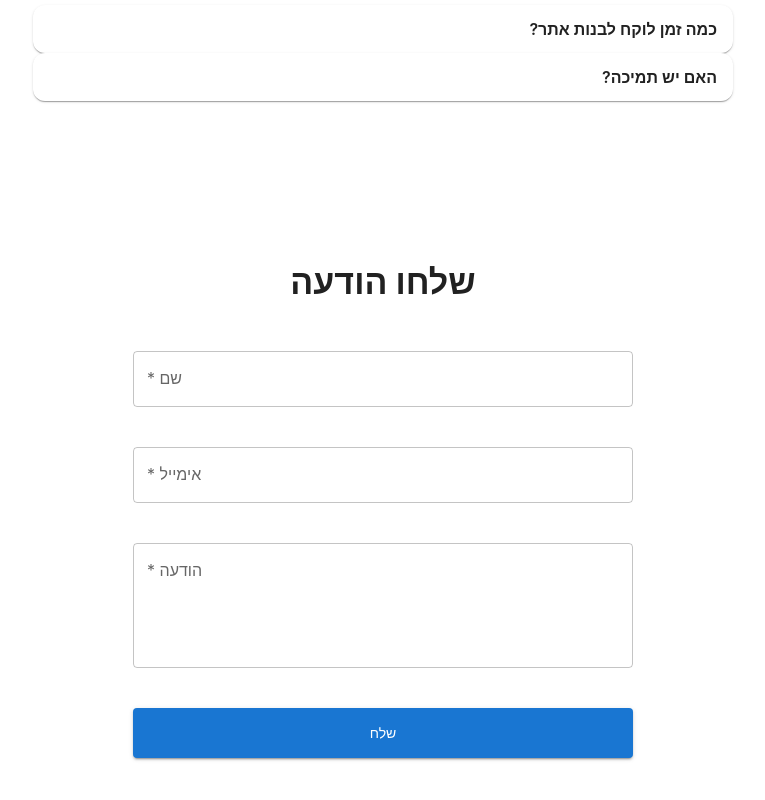
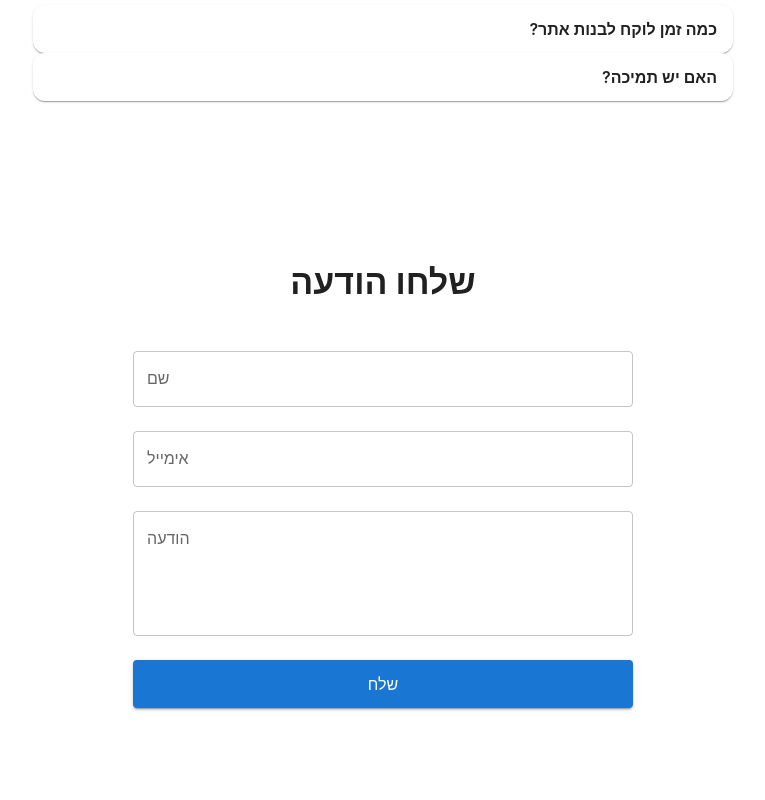
Before and after one commit to urikhaimov/landing-template, a Next.js app: page / in a window 1280 px wide. Shown: the part 1781-2581 px from the top of the page, without its empty margins (257-1022 px from the left). Built offline with nearby package versions, Linux system fonts and the light colour scheme; some icons are missing.

Commit message:
fixed contact

```diff
--- a/src/components/Contact.tsx
+++ b/src/components/Contact.tsx
@@ -1,23 +1,17 @@
 "use client";
 
-import {
-  Box,
-  Typography,
-  TextField,
-  Button,
-  Alert,
-  FormHelperText,
-} from "@mui/material";
+import { Box, Typography, TextField, Button, Alert } from "@mui/material";
 import { useForm } from "react-hook-form";
-import { useState, useContext } from "react";
+import { useState, useContext, useRef, useEffect } from "react";
 import { AppContext } from "../lib/AppContext";
-import { motion } from "framer-motion";
 
 interface FormValues {
   name: string;
   email: string;
   message: string;
 }
+
+type FieldName = keyof FormValues;
 
 export default function Contact() {
   const { ui, lang } = useContext(AppContext)!;
@@ -26,41 +20,35 @@ export default function Contact() {
     register,
     handleSubmit,
     formState: { errors },
-    trigger,
     reset,
-  } = useForm<FormValues>();
+  } = useForm<FormValues>({ mode: "onSubmit" });
 
   const [loading, setLoading] = useState(false);
   const [status, setStatus] = useState<"success" | "error" | null>(null);
 
-  // Shake animation
-  const shake = {
-    animate: (err: boolean) =>
-      err
-        ? {
-            x: [-6, 6, -6, 6, 0],
-            transition: { duration: 0.3 },
-          }
-        : {},
+  // Refs for scrolling to the first invalid field
+  const nameRef = useRef<HTMLInputElement | null>(null);
+  const emailRef = useRef<HTMLInputElement | null>(null);
+  const messageRef = useRef<HTMLInputElement | null>(null);
+
+  const fieldRefs: Record<FieldName, React.RefObject<HTMLInputElement | null>> = {
+    name: nameRef,
+    email: emailRef,
+    message: messageRef,
   };
 
-  // Static layout CSS (NOT in <motion.div style>)
-  const fieldWrapper = {
-    width: "100%",
-    maxWidth: "500px",
-    position: "relative",
-    margin: "0 auto",
-  };
+  // Auto-scroll to first validation error
+  useEffect(() => {
+    const firstError = Object.keys(errors)[0] as FieldName | undefined;
 
-  const helperStyle = {
-    position: "absolute",
-    bottom: "-22px",
-    fontSize: "0.75rem",
-    color: "error.main",
-    ...(lang === "he"
-      ? { right: 0, textAlign: "right" }
-      : { left: 0, textAlign: "left" }),
-  };
+    if (!firstError) return;
+
+    const ref = fieldRefs[firstError];
+    if (ref?.current) {
+      ref.current.scrollIntoView({ behavior: "smooth", block: "center" });
+      ref.current.focus();
+    }
+  }, [errors, fieldRefs]);
 
   // Submit handler
   const onSubmit = async (data: FormValues) => {
@@ -108,95 +96,74 @@ export default function Contact() {
             mx: "auto",
             display: "flex",
             flexDirection: "column",
-            gap: 5,
+            gap: 3,
             direction: lang === "he" ? "rtl" : "ltr",
           }}
         >
           {/* NAME */}
-          <motion.div animate={shake.animate(!!errors.name)}>
-            <Box sx={fieldWrapper}>
           <TextField
-                fullWidth
-                label={lang === "he" ? "שם *" : "Name *"}
+            inputRef={nameRef}
+            label={lang === "he" ? "שם" : "Name"}
             {...register("name", {
-                  required: lang === "he" ? "נא למלא את השם" : "Name is required",
+              required: lang === "he" ? "אנא הזן שם" : "Name is required",
               minLength: {
                 value: 2,
-                    message: lang === "he" ? "השם קצר מדי" : "Name is too short",
+                message:
+                  lang === "he" ? "השם קצר מדי" : "Name is too short",
               },
             })}
-                error={!!errors.name}
-                onBlur={() => trigger("name")}
+            error={Boolean(errors.name)}
+            helperText={errors.name?.message}
           />
-              {errors.name && (
-                <FormHelperText sx={helperStyle}>
-                  {errors.name.message}
-                </FormHelperText>
-              )}
-            </Box>
-          </motion.div>
 
           {/* EMAIL */}
-          <motion.div animate={shake.animate(!!errors.email)}>
-            <Box sx={fieldWrapper}>
           <TextField
-                fullWidth
+            inputRef={emailRef}
             type="email"
-                label={lang === "he" ? "אימייל *" : "Email *"}
+            label={lang === "he" ? "אימייל" : "Email"}
             {...register("email", {
-                  required: lang === "he" ? "נא למלא אימייל" : "Email is required",
+              required: lang === "he" ? "אנא הזן אימייל" : "Email is required",
               pattern: {
-                    value: /\S+@\S+\.\S+/,
+                value: /^[^\s@]+@[^\s@]+\.[^\s@]+$/,
                 message:
-                      lang === "he" ? "האימייל אינו תקין" : "Invalid email",
+                  lang === "he" ? "אימייל לא תקין" : "Invalid email address",
               },
             })}
-                error={!!errors.email}
-                onBlur={() => trigger("email")}
+            error={Boolean(errors.email)}
+            helperText={errors.email?.message}
           />
-              {errors.email && (
-                <FormHelperText sx={helperStyle}>
-                  {errors.email.message}
-                </FormHelperText>
-              )}
-            </Box>
-          </motion.div>
 
           {/* MESSAGE */}
-          <motion.div animate={shake.animate(!!errors.message)}>
-            <Box sx={fieldWrapper}>
           <TextField
-                fullWidth
+            inputRef={messageRef}
+            label={lang === "he" ? "הודעה" : "Message"}
             multiline
             rows={4}
-                label={lang === "he" ? "הודעה *" : "Message *"}
             {...register("message", {
-                  required:
-                    lang === "he" ? "נא לכתוב הודעה" : "Message is required",
+              required: lang === "he" ? "אנא הזן הודעה" : "Message is required",
               minLength: {
                 value: 5,
                 message:
-                      lang === "he" ? "ההודעה קצרה מדי" : "Message is too short",
+                  lang === "he"
+                    ? "ההודעה קצרה מדי"
+                    : "Message is too short",
               },
             })}
-                error={!!errors.message}
-                onBlur={() => trigger("message")}
+            error={Boolean(errors.message)}
+            helperText={errors.message?.message}
           />
-              {errors.message && (
-                <FormHelperText sx={helperStyle}>
-                  {errors.message.message}
-                </FormHelperText>
-              )}
-            </Box>
-          </motion.div>
 
-          {/* NOTIFICATIONS */}
+          {/* STATUS MESSAGES */}
           {status === "success" && (
-            <Alert severity="success">{lang === "he" ? "ההודעה נשלחה!" : "Message sent!"}</Alert>
+            <Alert severity="success" aria-live="polite">
+              {lang === "he" ? "ההודעה נשלחה!" : "Message sent!"}
+            </Alert>
           )}
 
           {status === "error" && (
-            <Alert severity="error">{lang === "he" ? "שגיאה בשליחה" : "Error sending message"}</Alert>
+            <Alert severity="error" aria-live="assertive">
+              {lang === "he" ? "שגיאה בשליחה" : "Error sending message"}
+            </Alert>
           )}
 
           {/* SUBMIT */}
@@ -205,7 +172,8 @@ export default function Contact() {
             variant="contained"
             color="primary"
             disabled={loading}
-            sx={{ height: 50 }}
+            aria-label={ui.contactSend}
+            sx={{ height: 48, fontSize: "1rem" }}
           >
             {loading
               ? lang === "he"
```
Lines whose indentation alone changed are shown as unchanged.
